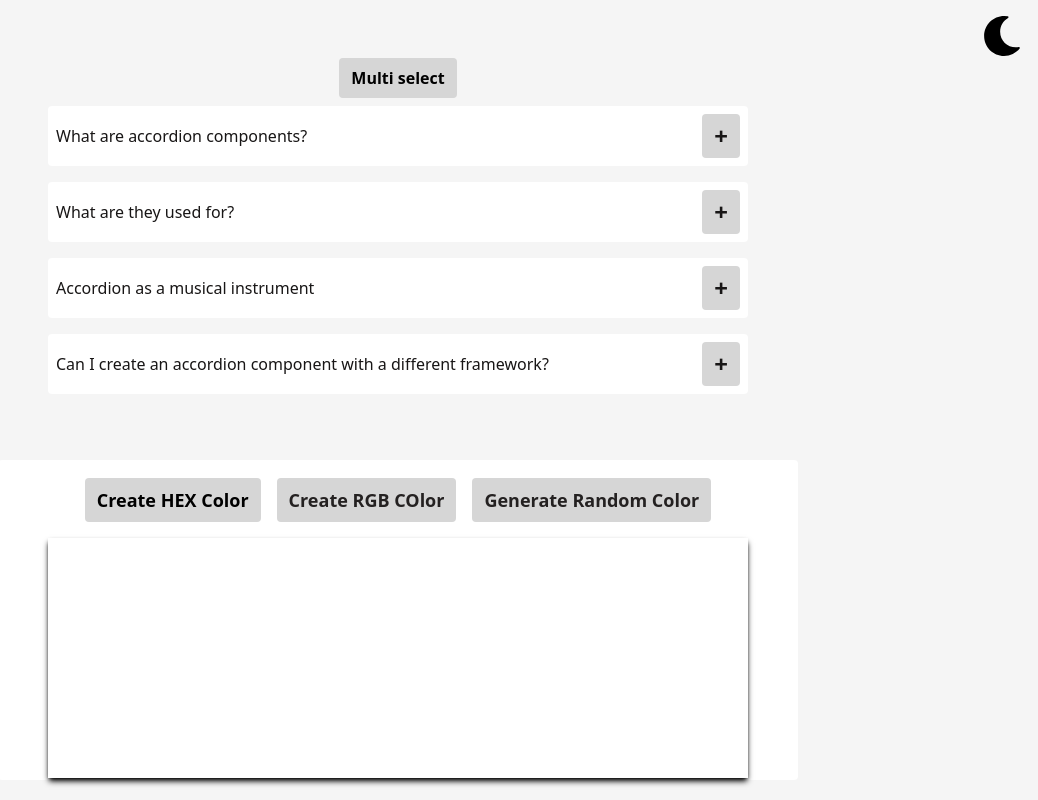
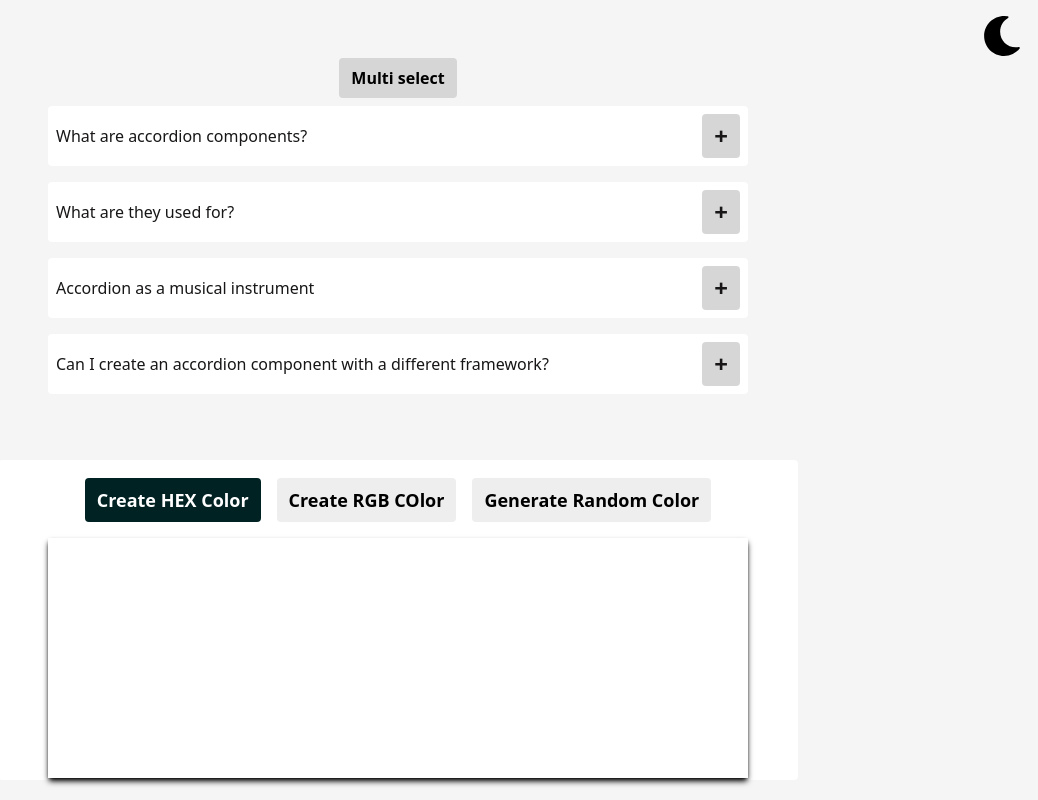
Before and after one commit to hassanjan1841/react-accordian, a React (Vite) app: page / in a window 1280 px wide. Shown: the whole page, without its empty margins (242-1280 px from the left). Built offline with nearby package versions, Linux system fonts and the light colour scheme.

Commit message:
edited the styles of random color generator

```diff
--- a/src/components/randomColorGenerator/index.jsx
+++ b/src/components/randomColorGenerator/index.jsx
@@ -38,12 +38,12 @@
         >
           Create RGB COlor
         </span>
-        <span className="btn-primary" onClick={() => randomGenerator()}>
+        <button className="btn-primary" onClick={() => randomGenerator()}>
           Generate Random Color
-        </span>
+        </button>
       </div>
       <div
-        className={`flex-center flex-end relative h-[30vh] w-[700px] shadow-md shadow-[#000]`}
+        className="flex-center flex-end relative h-[30vh] w-[700px] shadow-md shadow-[#000]"
         style={{ background: color }}
       >
         <span className="color-text-area absolute bottom-5 text-4xl text-[#000]">
--- a/tailwind.config.js
+++ b/tailwind.config.js
@@ -29,11 +29,11 @@
     function ({ addComponents }) {
       const buttons = {
         ".btn-primary": {
-          "@apply rounded bg-btnBgColor-light px-3 py-2 text-lg font-bold hover:cursor-pointer dark:bg-btnBgColor-dark dark:hover:bg-[#dad6d6] dark:hover:text-[#000]":
+          "@apply rounded hover:bg-[#022]  hover:text-[#fff] bg-[#eee] text-[#000] px-3 py-2 text-lg font-bold hover:cursor-pointer dark:text-[#fff] dark:bg-btnBgColor-dark dark:hover:bg-[#dad6d6] dark:hover:text-[#000]":
             {},
         },
         ".btn-active": {
-          "@apply rounded bg-btnBgColor-light text-[#000] px-3 py-2 text-lg font-bold hover:cursor-pointer dark:bg-[#fff] dark:hover:bg-[#dad6d6] dark:hover:text-[#000]":
+          "@apply rounded bg-[#022] text-[#fff] px-3 py-2 text-lg font-bold hover:cursor-pointer dark:bg-btnBgColor-light dark:text-[#000] dark:hover:bg-[#dad6d6] dark:hover:text-[#000]":
             {},
         },
         // Add more button styles here
```
